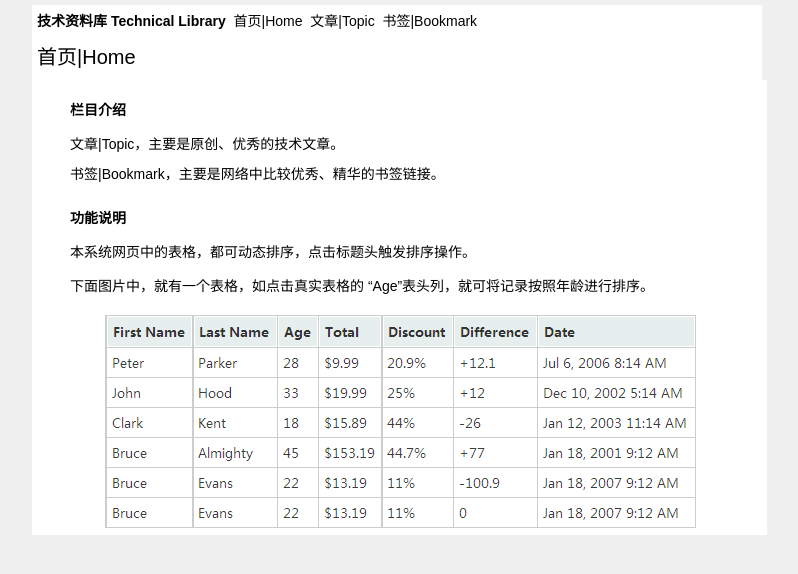
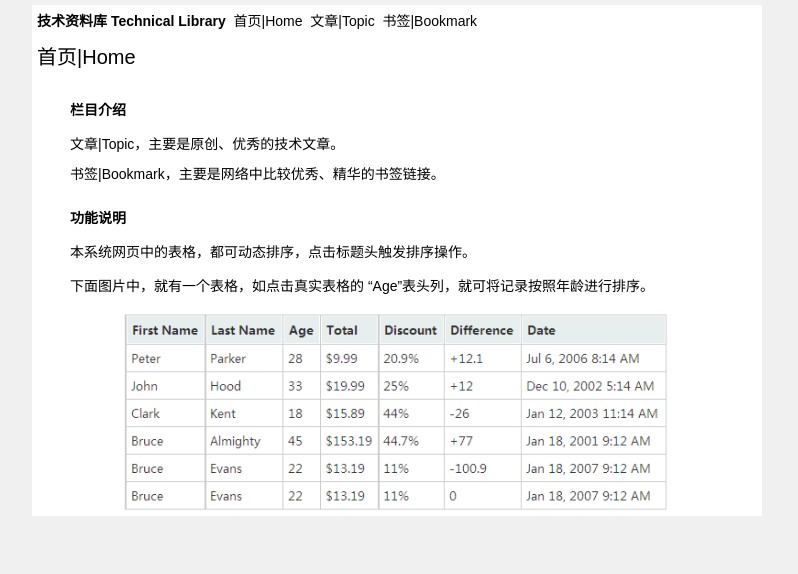
Before and after one commit to derekkuo/TechnicalLibrary, a plain HTML site: page WebContent/index.html in a window 1280 px wide. Shown: the whole page, without its empty margins (243-1041 px from the left). Drawn offline with Linux system fonts and the light colour scheme.

Commit message:
修改整体页面的样式，使得每个页面统一

```diff
--- a/WebContent/css/techlib-topbar.css
+++ b/WebContent/css/techlib-topbar.css
@@ -1,6 +1,8 @@
 #topbar{
 	padding-top:0px;
 	padding-bottom:5px;
+	margin-left: auto;
+	margin-rignt: auto;
 }
 #topbar a{
 	text-decoration: none;
--- a/WebContent/css/techlib-topic-index.css
+++ b/WebContent/css/techlib-topic-index.css
@@ -24,15 +24,30 @@ body {
 }
 
 H1{ font-size: 26px; font-weight: bold; margin-top:5px; margin-bottom: 2px;}
+
+div{
+	margin: 0 0 0 0;
+	padding: 0 0 0 0:
+}
+
+#techlib-body{
+	/*border: 1px solid;*/
+	width:720px;
+	margin-top: 5px;
+	margin-bottom: 0px;
+	margin-left: auto;
+	margin-right: auto;
+	padding-top: 5px;
+	padding-left: 5px;
+	padding-right: 5px;
+	background-color: white;
+}
 #techlib-head h1{
 	font-size: 20px;
 	font-weight: normal;
 	margin-bottom: 10px;
 }
 #techlib-content,#techlib-head{
-	width:720px;
-	margin-left:auto;
-	margin-right:auto;
 	background-color: white;
 }
 #techlib-content{
--- a/WebContent/index.html
+++ b/WebContent/index.html
@@ -8,10 +8,10 @@
 <title>技术资料库 Technical Library</title>
 </head>
 
-<div id="techlib-content">
-<div id="topbar">
-<strong>技术资料库 Technical Library</strong>&nbsp;&nbsp;<a href="index.html">首页|Home</a>&nbsp;&nbsp;<a href="topic/index.html">文章|Topic</a>&nbsp;&nbsp;<a href="bookmark/index.html">书签|Bookmark</a>
-</div>
+<div id="techlib-body">
+	<div id="topbar">
+	<strong>技术资料库 Technical Library</strong>&nbsp;&nbsp;<a href="index.html">首页|Home</a>&nbsp;&nbsp;<a href="topic/index.html">文章|Topic</a>&nbsp;&nbsp;<a href="bookmark/index.html">书签|Bookmark</a>
+	</div>
 	<div id="techlib-head"><h1>首页|Home</h1></div>
 	<div id="techlib-content">
 		<p><strong>栏目介绍 </strong></p>
@@ -27,7 +27,7 @@
 		<p><strong>功能说明</strong></p>
 		<p>本系统网页中的表格，都可动态排序，点击标题头触发排序操作。</p>
 		<p>下面图片中，就有一个表格，如点击真实表格的 “Age”表头列，就可将记录按照年龄进行排序。</p>
-		<div align="center"><img src="images/jquerysorter.png"/></div>
+		<div align="center"><img width="550px" src="images/jquerysorter.png"/></div>
 	</div>
 
 </div>
```
Also changed, not shown: 2 other files.
